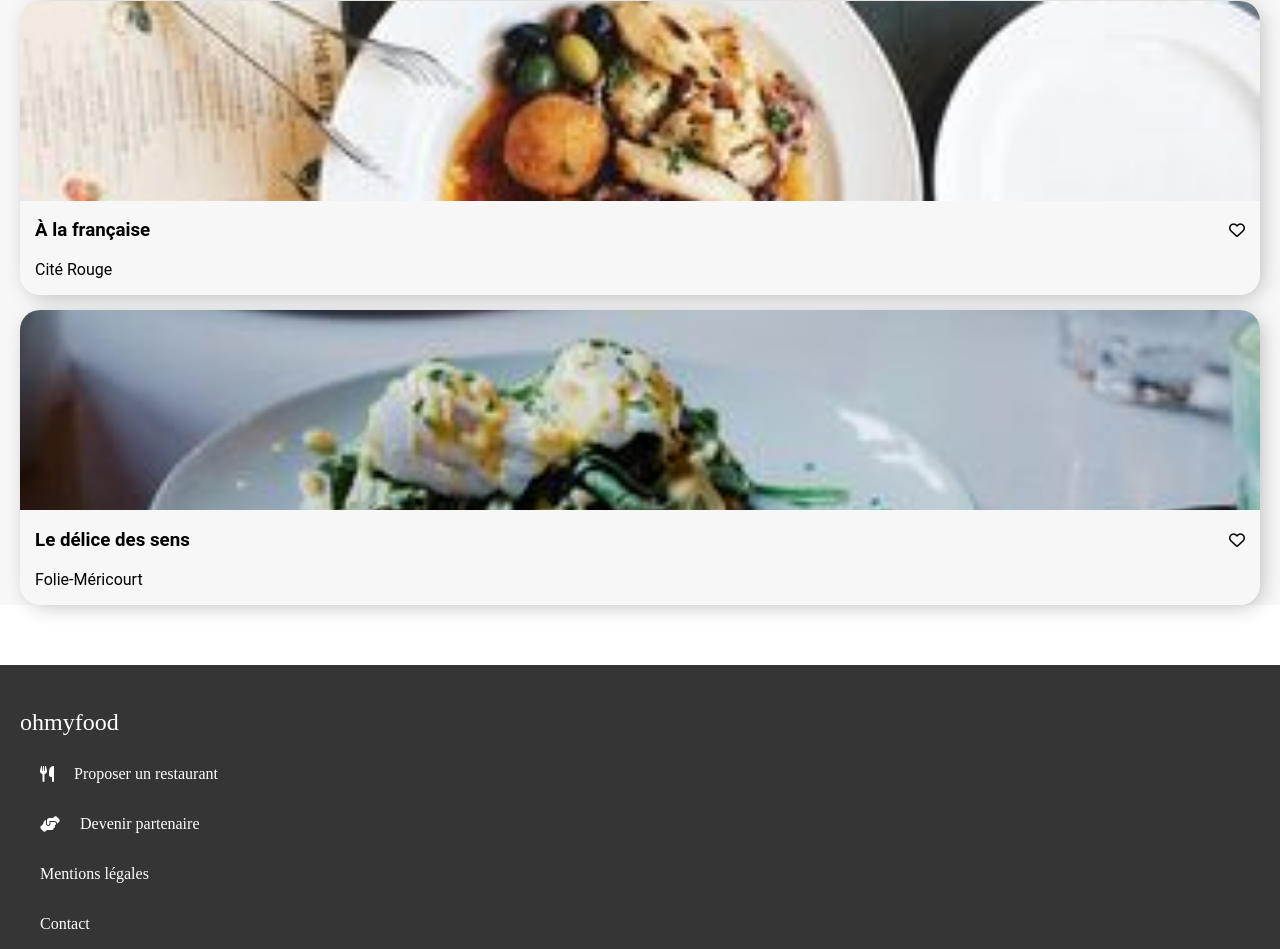
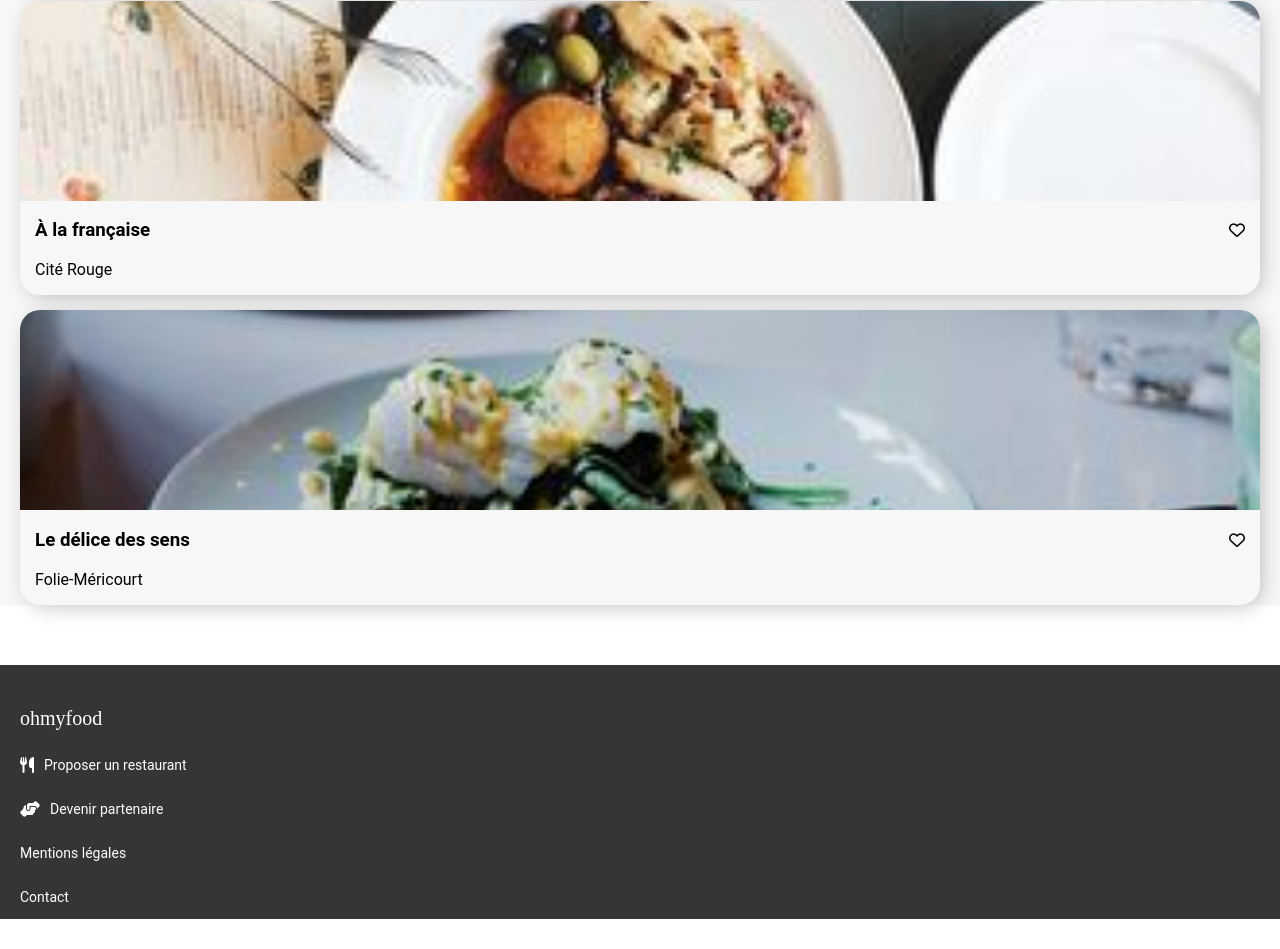
Before and after one commit to AymericFelisiak/project3-ohmyfood, a website: page index.html in a window 1280 px wide. Shown: the part 1408-2357 px from the top of the page. After the commit the page ends 2327 px from the top, so only its background shows below. Drawn offline with Linux system fonts and the light colour scheme; a web font is replaced by a local one.

Commit message:
Style texte footer

```diff
--- a/index.html
+++ b/index.html
@@ -125,17 +125,17 @@
         <h2 class="site-title">ohmyfood</h2>
         <a class="footer-link" href="#">
             <i class="fa-solid fa-utensils"></i>
-            <p class="footer-font">Proposer un restaurant</p>
+            <p class="footer-text">Proposer un restaurant</p>
         </a>
         <a class="footer-link" href="#">
             <i class="fa-solid fa-handshake-angle"></i>
-            <p class="footer-font">Devenir partenaire</p>
+            <p class="footer-text">Devenir partenaire</p>
         </a>
         <a class="footer-link" href="#">
-            <p class="footer-font">Mentions légales</p>
+            <p class="footer-text">Mentions légales</p>
         </a>
         <a class="footer-link" href="#">
-            <p class="footer-font">Contact</p>
+            <p class="footer-text">Contact</p>
         </a>
     </footer>
 </body>
--- a/sass/base/_typography.scss
+++ b/sass/base/_typography.scss
@@ -1,33 +1,36 @@
-:root {
-    --logo-font: 'Shrikhand';
-    --text-font: 'Roboto', sans-serif;
-}
+$title-font: 'Shrikhand';
+$primary-font: 'Roboto', sans-serif;
 
 .site-title {
-    font-family: var(--logo-font);
+    font-family: $title-font;
     font-size: 24px;
     font-weight: 400;
     line-height: 15px;
 }
 
 .position-text {
-    font-family: var(--text-font);
+    font-family: $primary-font;
     font-size: 14px;
     font-weight: 700;
     color: #353535;
 }
 
 .section-title {
-    font-family: var(--text-font);
+    font-family: $primary-font;
     font-weight: bold;
 }
 
 .section-subtitle {
-    font-family: var(--text-font);
+    font-family: $primary-font;
 }
 
 .steplist-text {
-    font-family: var(--text-font);
+    font-family: $primary-font;
     font-size: 14px;
     font-weight: 700;
 }
+
+.footer-text {
+    font-family: $primary-font;
+    font-size: 14px;
+}
--- a/sass/layouts/_footer.scss
+++ b/sass/layouts/_footer.scss
@@ -6,13 +6,13 @@
 
     .site-title {
         color: white;
+        font-size: 20px;
     }
 
     .footer-link {
         @include flex-row();
-        margin-left: 20px;
         align-items: center;
-        column-gap: 20px;
+        column-gap: 10px;
         width: fit-content;
         text-decoration: none;
         color: white;
--- a/sass/pages/_index.scss
+++ b/sass/pages/_index.scss
@@ -118,6 +118,7 @@
                     margin-left: 15px;
                     align-items: baseline;
                     justify-content: space-between;
+
                     .main-card-titles-wrapper {
 
                     }
```
Also changed, not shown: css/style.css, 1 other file.
